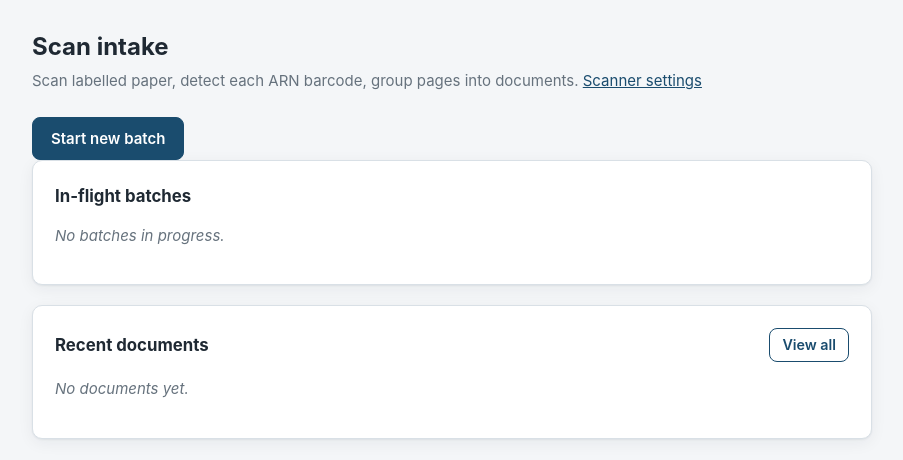
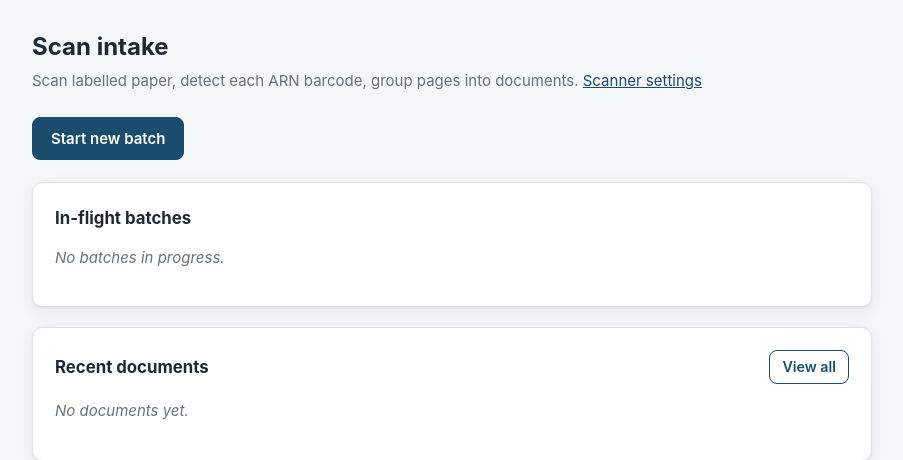
Before and after one commit to mingaleg/mingadocs, a Django app: page /scans/ in a window 1280 px wide. Shown: the part 62-522 px from the top of the page, without its empty margins (188-1091 px from the left). Run offline with Django 5.2, Linux system fonts and the light colour scheme; data that the repository does not hold is empty.

Commit message:
arnlabels: space .actions from following content
Add margin-bottom to a non-final .actions row so the batch-list "Start new
batch" button clears the table beneath it.

Co-Authored-By: Claude Sonnet 5 <noreply@anthropic.com>
Claude-Session: https://claude.ai/code/session_016ihDJghPhggoaPiQ5kNeqT

```diff
--- a/src/mingadocs/arnlabels/static/arnlabels/app.css
+++ b/src/mingadocs/arnlabels/static/arnlabels/app.css
@@ -238,6 +238,7 @@ form ul label { font-weight: 400; margin-left: 6px; }
   flex-wrap: wrap;
   margin-top: 22px;
 }
+.actions:not(:last-child) { margin-bottom: 22px; }
 
 button, .btn {
   appearance: none;
```
